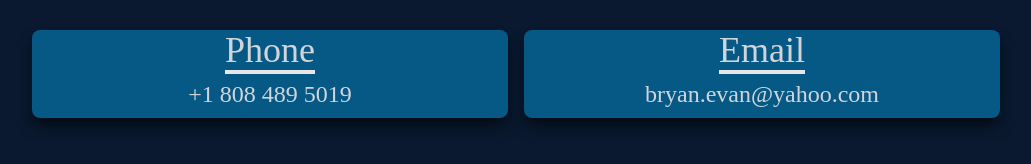
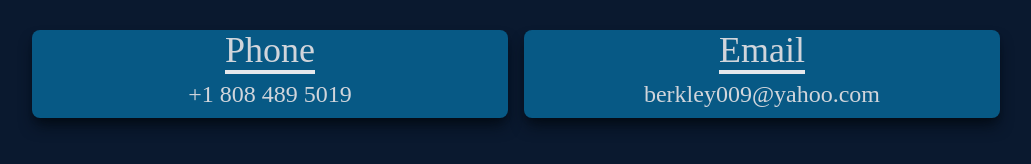
Before and after one commit to bryanevan/portfolio_React, a React (Create React App) app: page / in a window 1280 px wide. Shown: the part 3562-3726 px from the top of the page, without its empty margins (124-1155 px from the left). Built offline with nearby package versions, Linux system fonts and the light colour scheme.

Commit message:
Update Contact.jsx

```diff
--- a/src/components/Contact.jsx
+++ b/src/components/Contact.jsx
@@ -16,7 +16,7 @@
             </div>
             <div className='bg-sky-800 rounded-lg shadow-lg shadow-[#040c16] hover:scale-110 duration-500'>
                 <p className='text-4xl inline border-b-4 text-gray-300'>Email</p>
-                <p className='break-words text-2xl text-gray-300 py-2'>bryan.evan@yahoo.com</p>
+                <p className='break-words text-2xl text-gray-300 py-2'>berkley009@yahoo.com</p>
             </div>
         </div>
     </div>
```
